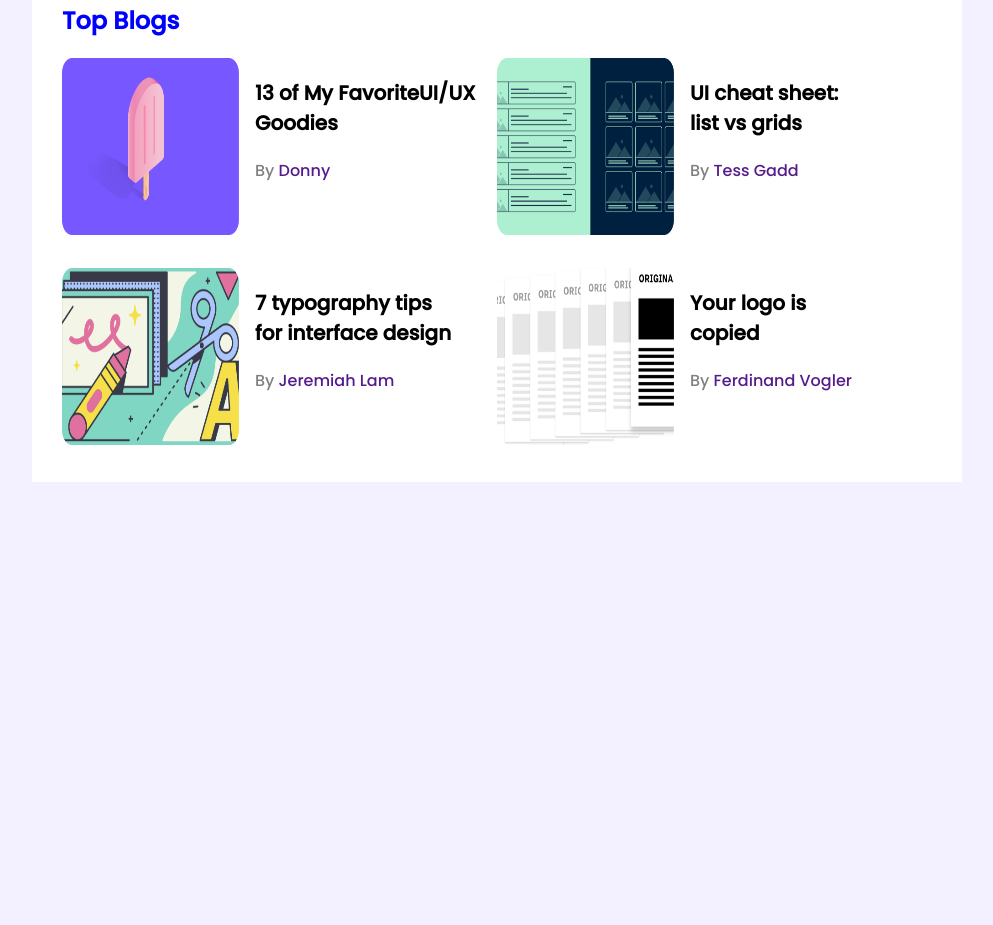
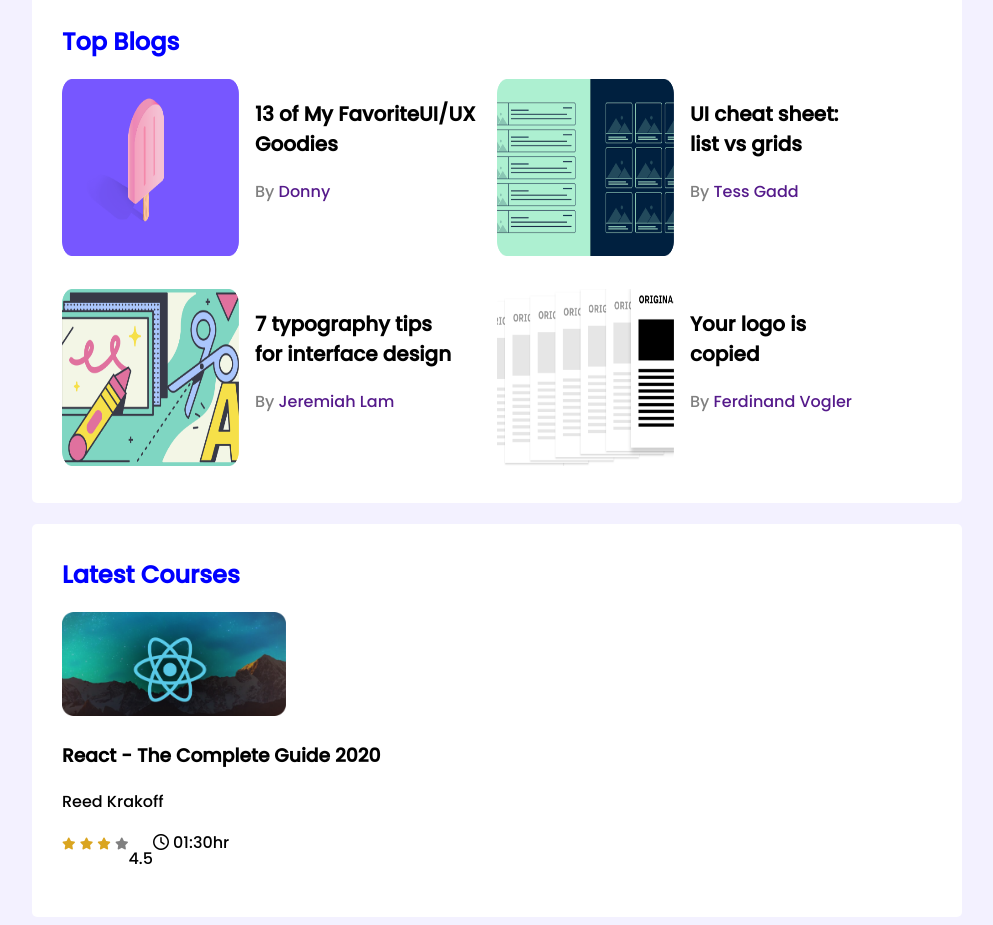
Before and after one commit to ra-hul/leader-board-css3, a plain HTML site: page index.html in a window 1280 px wide. Shown: the part 372-1297 px from the top of the page, without its empty margins (143-1136 px from the left). Before the commit the page ends 862 px from the top, so only its background shows below. Drawn offline with Linux system fonts and the light colour scheme.

Commit message:
courses added

```diff
--- a/index.html
+++ b/index.html
@@ -6,6 +6,8 @@
     <meta http-equiv="X-UA-Compatible" content="IE=edge">
     <meta name="viewport" content="width=device-width, initial-scale=1.0">
     <title>Document</title>
+    <!-- font awesome -->
+    <script src="https://kit.fontawesome.com/1cd8d6716a.js" crossorigin="anonymous"></script>
     <link rel="stylesheet" href="style.css">
 </head>
 
@@ -100,6 +102,40 @@
                 </div>
             </div>
         </section>
+        <!-- Latest Courses -->
+        <section class="container">
+            <h2 class="section-title">Latest Courses</h2>
+            <div class="courses">
+                <div class="course">
+                    <div class="course-banner">
+                        <img src="images/courses/course-1.png" alt="">
+                    </div>
+                    <div class="course-detail">
+                        <h3 class="course-title">
+                            React - The Complete Guide 2020
+                        </h3>
+                        <p class="course-author">Reed Krakoff
+
+                        </p>
+                        <div class="course-info">
+                            <div>
+                                <i class="fas fa-star filled"></i>
+                                <i class="fas fa-star filled"></i>
+                                <i class="fas fa-star filled"></i>
+                                <i class="fas fa-star empty"></i>
+                            </div>
+                            <p>4.5</p>
+
+                            <div class="course-duration">
+                                <i class="far fa-clock"></i>
+                                01:30hr
+                            </div>
+                        </div>
+                    </div>
+                </div>
+            </div>
+
+        </section>
     </main>
 
 </body>
--- a/style.css
+++ b/style.css
@@ -8,7 +8,8 @@ body{
 }
 main{
     display: flex;
-    justify-content: center;
+    flex-direction: column;
+    align-items: center;
 
 }
 .top-players{
@@ -24,6 +25,8 @@ main{
     background-color: white;
     width: 870px;
     padding: 30px;
+    margin-top: 21px;
+    border-radius: 5px;
 
 }
 hr{
@@ -81,3 +84,23 @@ hr{
      text-decoration: none;
      font-size: 16px;
  }
+ /* courses style */
+
+ .course .course-banner img{
+     width: 224px;
+     height: 104px;
+ }
+
+ .course-info{
+     display: flex;
+ }
+
+ .fa-star{
+     font-size: 12px;
+ }
+ .fa-star.filled{
+     color: goldenrod;
+ }
+ .fa-star.empty{
+     color: grey;
+ }
```
